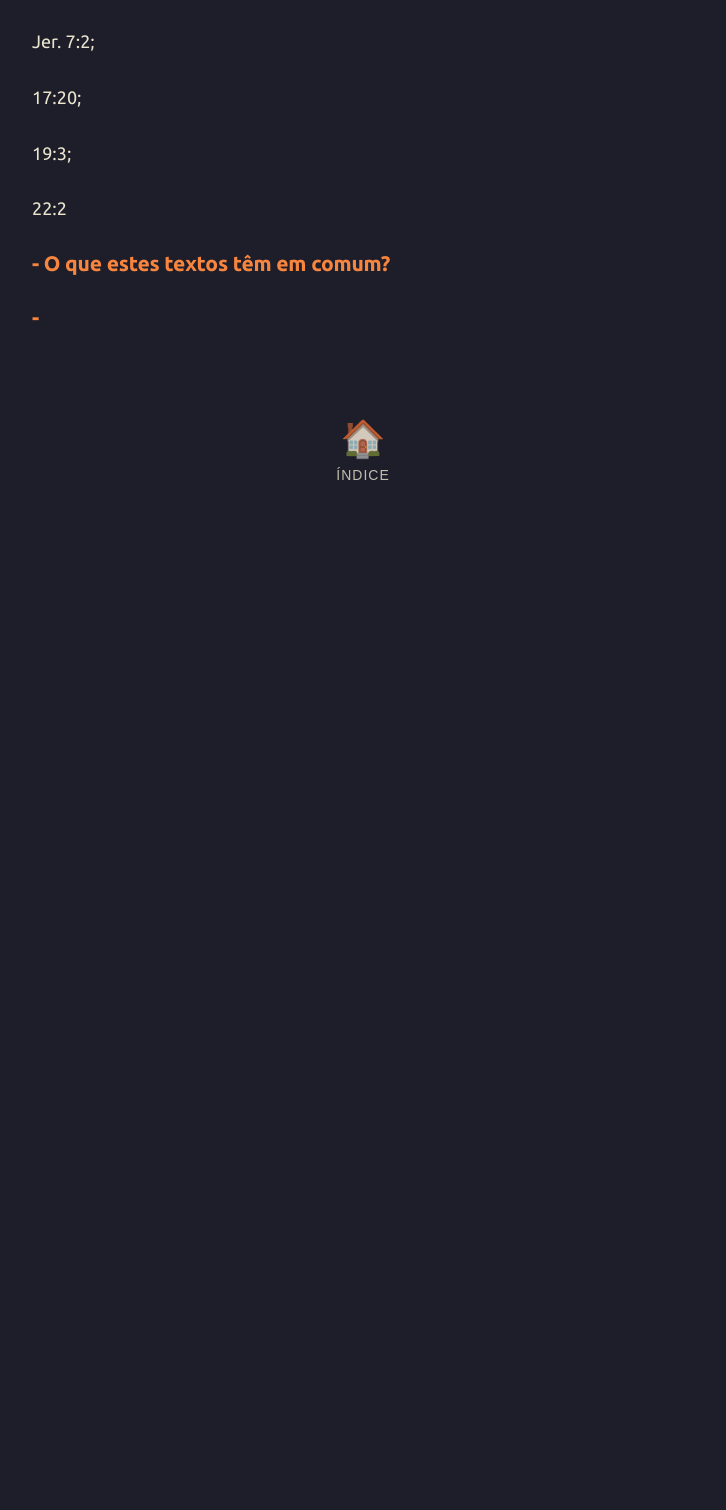
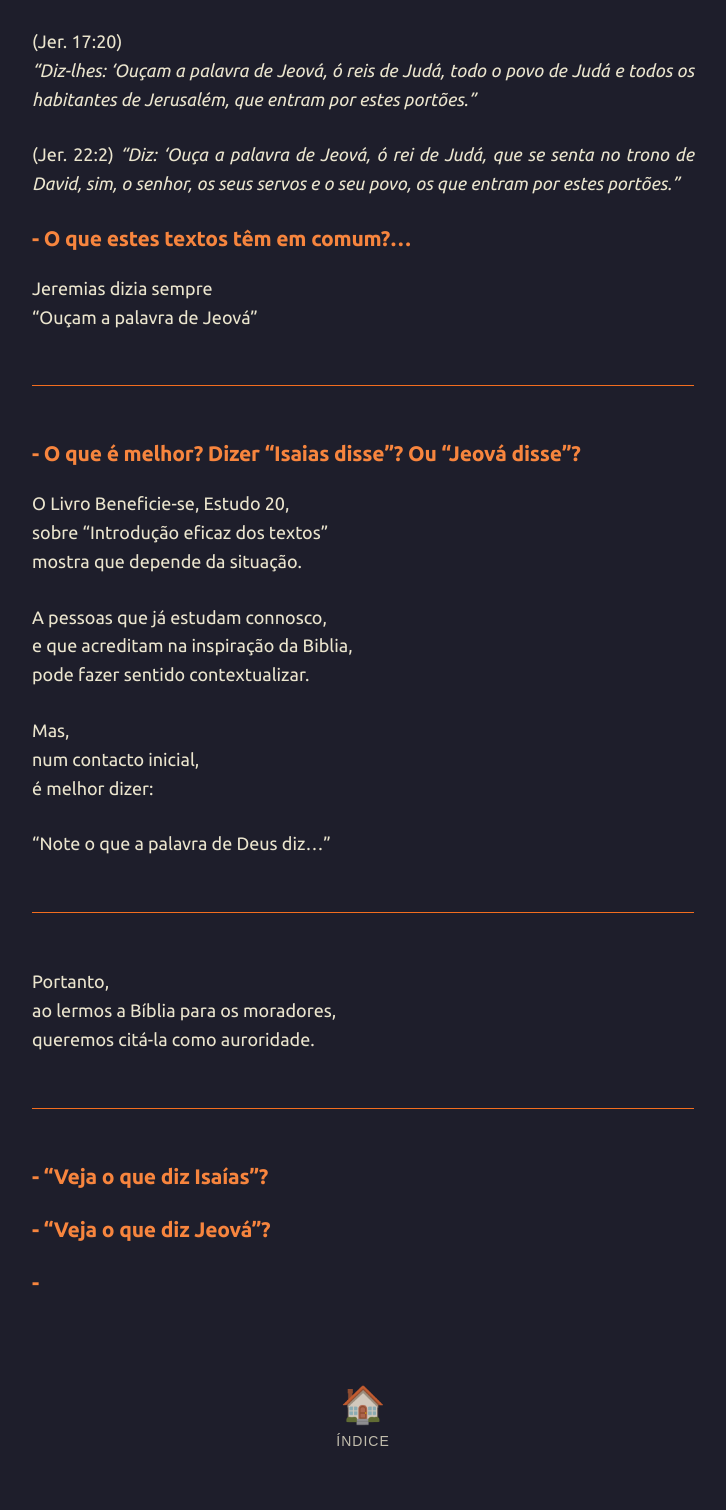
Before and after one commit to joaquim-capitao/jw, a Jekyll site: the page built from saidas/011-saida.md, in a window 1280 px wide. Shown: the whole page, without its empty margins (277-1003 px from the left). Built offline with Jekyll 4.4.1, drawn with Linux system fonts in a browser that asks for light colours; our own code applies the rules of GitHub Pages for plain Markdown files; before the commit the page ends 900 px from its top, so only the background shows below that.

Commit message:
Enhance content on scripture citation and context
Expand the discussion on the importance of citing scripture in context and the preference for citing God's word over human authors.

```diff
--- a/saidas/011-saida.md
+++ b/saidas/011-saida.md
@@ -1,13 +1,56 @@
+(Jer. 17:20)
+*"Diz-lhes: ‘Ouçam a palavra de Jeová, ó reis de Judá, todo o povo de Judá e todos os habitantes de Jerusalém, que entram por estes portões."*
+
+(Jer. 22:2)
+*"Diz: ‘Ouça a palavra de Jeová, ó rei de Judá, que se senta no trono de David, sim, o senhor, os seus servos e o seu povo, os que entram por estes portões."*
+
+### - O que estes textos têm em comum?...
+
+Jeremias dizia sempre
+"Ouçam a palavra de Jeová"
+
+---
+
+### - O que é melhor? Dizer "Isaias disse"? Ou "Jeová disse"?
+
+O Livro Beneficie-se, Estudo 20,
+sobre "Introdução eficaz dos textos"
+mostra que depende da situação.
+
+A pessoas que já estudam connosco,
+e que acreditam na inspiração da Biblia,
+pode fazer sentido contextualizar.
+
+Mas,
+num contacto inicial,
+é melhor dizer:
+
+"Note o que a palavra de Deus diz..."
+
+---
+
+Portanto,
+ao lermos a Bíblia para os moradores,
+queremos citá-la como auroridade.
+
+---
 
 
-Jer. 7:2;
 
-17:20;
 
-19:3;
 
-22:2
 
-### - O que estes textos têm em comum?
+
+
+
+
+
+
+
+### - "Veja o que diz Isaías"?
+### - "Veja o que diz Jeová"?
+
+
+
 
 ### -
```
